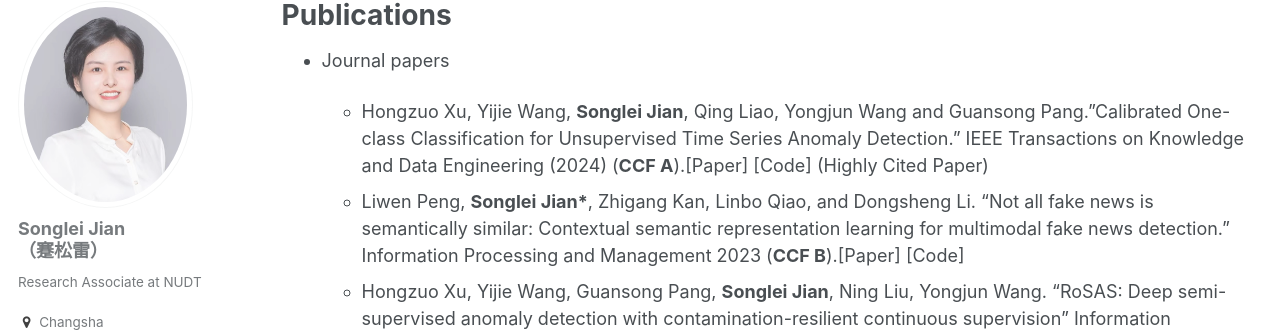
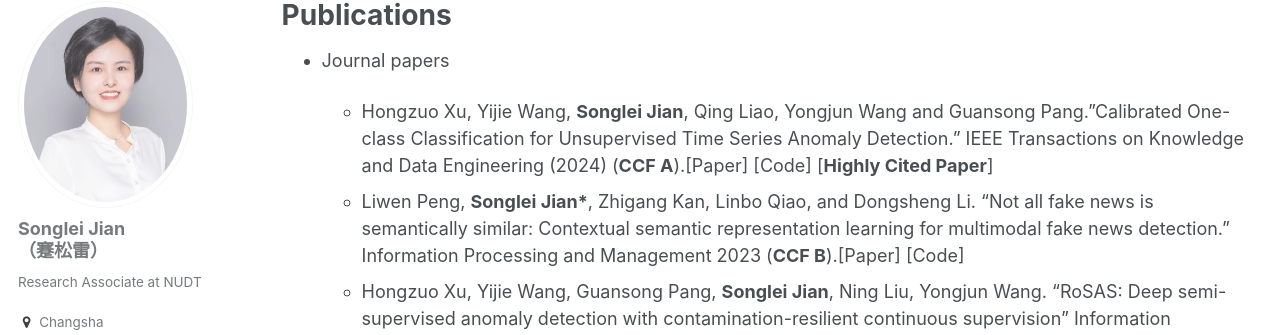
Before and after one commit to jiansonglei/jiansonglei.github.io, a Jekyll site: the page built from _pages/publications.md, in a window 1280 px wide and 900 px high. Shown: the part 117-452 px from the top of the window. Built offline with Jekyll 4.4.1, drawn with Linux system fonts in a browser that asks for light colours; some web fonts are replaced; formulas are drawn with MathJax 3; a script that is not in the unit is left out.

```diff
--- a/_pages/publications.md
+++ b/_pages/publications.md
@@ -14,7 +14,7 @@ author_profile: true
 
 * Journal papers
 
-  * Hongzuo Xu, Yijie Wang, **Songlei Jian**, Qing Liao, Yongjun Wang and Guansong Pang."Calibrated One-class Classification for Unsupervised Time Series Anomaly Detection." IEEE Transactions on Knowledge and Data Engineering  (2024) (**CCF A**).[[Paper]](http://jiansonglei.github.io/files/24COUTA.pdf) [[Code]](https://github.com/xuhongzuo/couta) (Highly Cited Paper)
+  * Hongzuo Xu, Yijie Wang, **Songlei Jian**, Qing Liao, Yongjun Wang and Guansong Pang."Calibrated One-class Classification for Unsupervised Time Series Anomaly Detection." IEEE Transactions on Knowledge and Data Engineering  (2024) (**CCF A**).[[Paper]](http://jiansonglei.github.io/files/24COUTA.pdf) [[Code]](https://github.com/xuhongzuo/couta) [**Highly Cited Paper**]
   * Liwen Peng, **Songlei Jian\***, Zhigang Kan, Linbo Qiao, and Dongsheng Li. "Not all fake news is semantically similar: Contextual semantic representation learning for multimodal fake news detection." Information Processing and Management 2023 (**CCF B**).[[Paper]](http://jiansonglei.github.io/files/IPM_FND.pdf)  [[Code]](https://github.com/plw-study/CSFND)
   * Hongzuo Xu, Yijie Wang, Guansong Pang, **Songlei Jian**, Ning Liu, Yongjun Wang. “RoSAS: Deep semi-supervised anomaly detection with contamination-resilient continuous supervision” Information Processing & Management. 2023 (**CCF B**). [[Paper]](https://arxiv.org/abs/2307.13239) [[Code]](https://github.com/xuhongzuo/rosas)
   * Wang, Wei, **Songlei Jian**\*, Yusong Tan\*, Qingbo Wu, and Chenlin Huang. "Robust Unsupervised Network Intrusion Detection with Self-supervised Masked Context Reconstruction." Computers & Security (2023) (**CCF B**) [[Paper]](http://jiansonglei.github.io/files/22RobustIDS.pdf)
```
